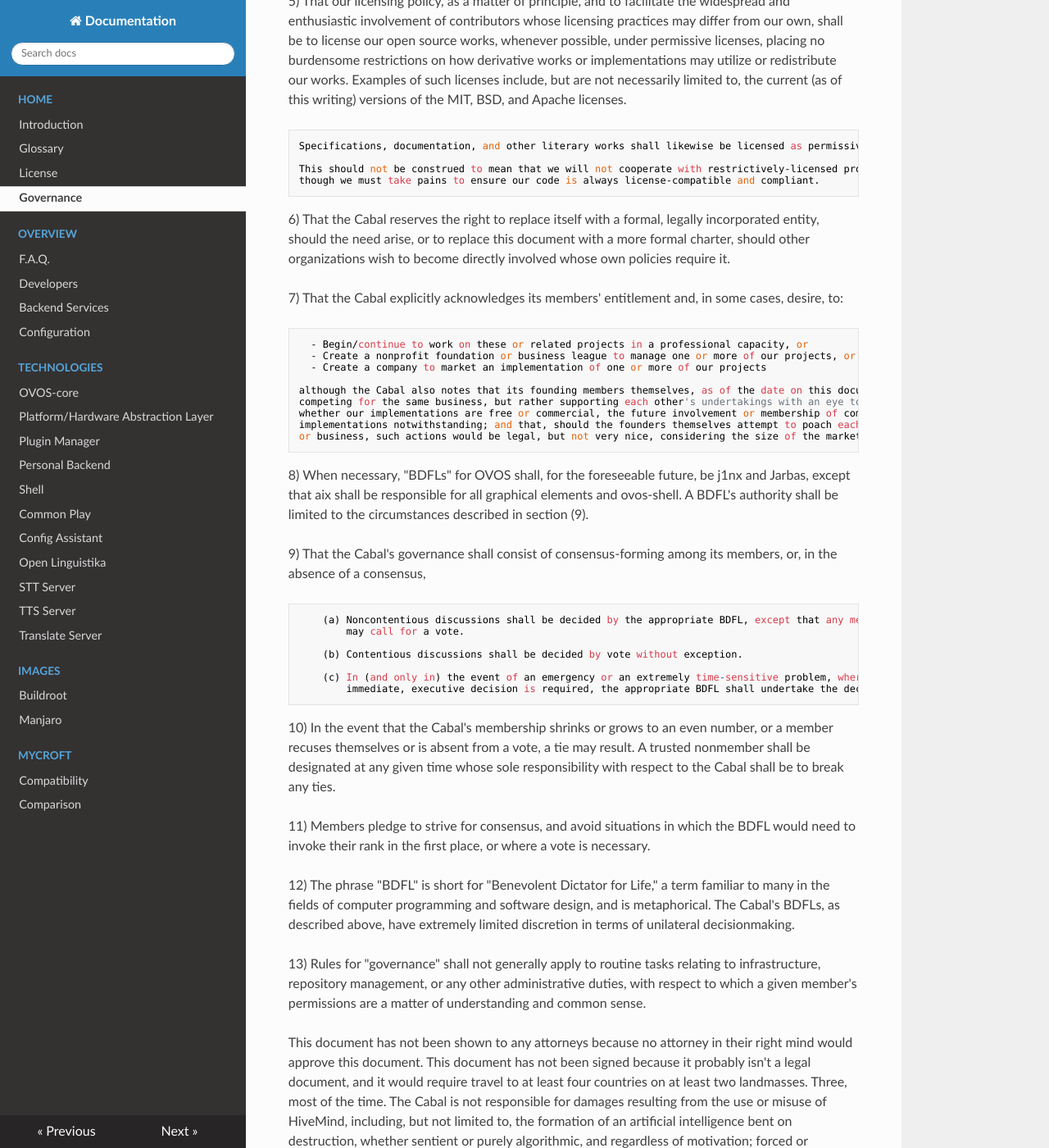
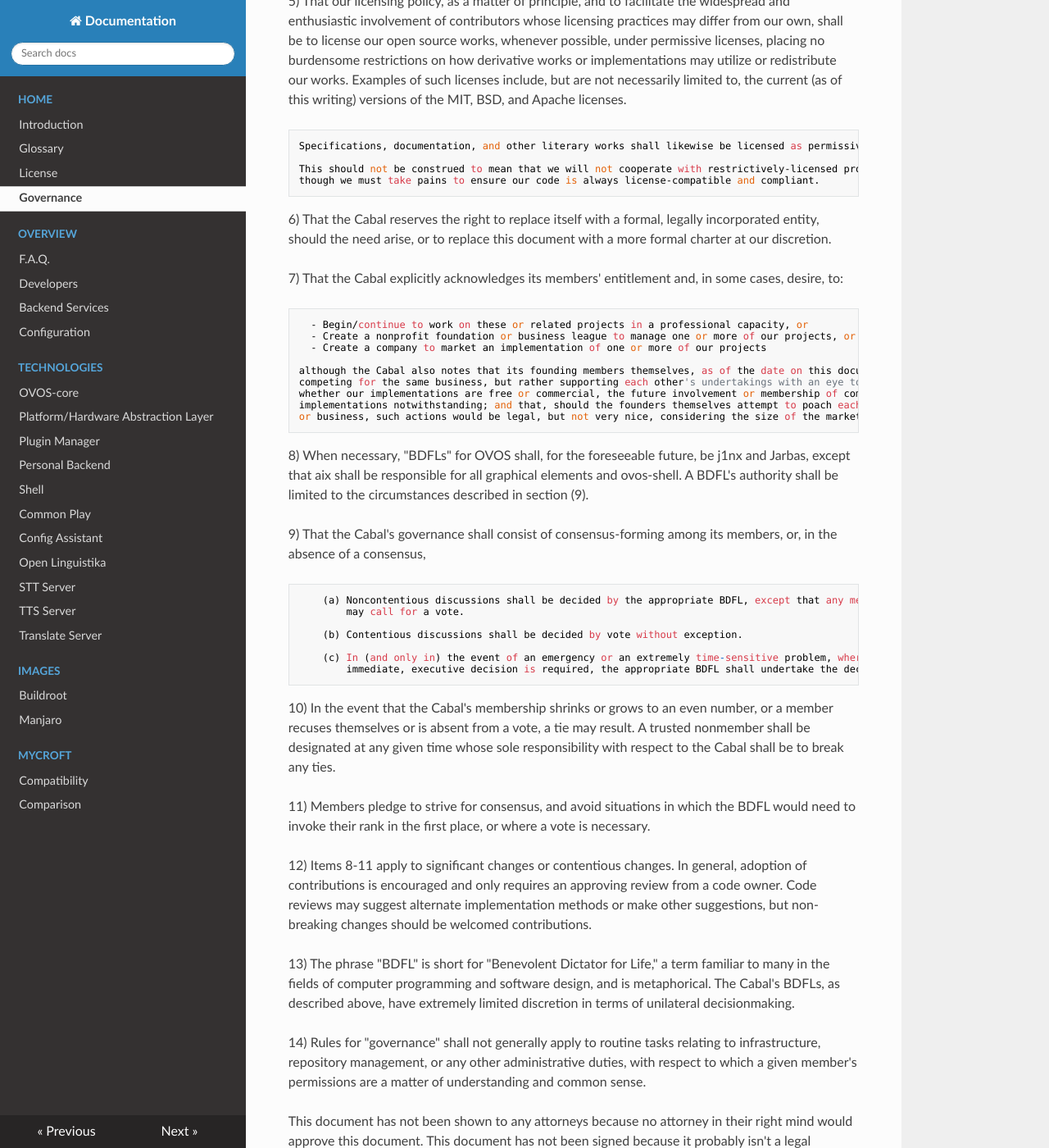
Before and after one commit to OpenVoiceOS/community-docs, an MkDocs documentation site: the page built from docs/governance.md, in a window 1280 px wide and 1400 px high, scrolled down 1013 px. Shown: the whole window at 82% size. Built offline with MkDocs 1.6.1, drawn with Linux system fonts in a browser that asks for light colours; nearby versions of some CDN libraries; some of the changed text lies outside the part shown.

Commit message:
Proposed updates (#9)
* Proposed updates

* update index

Co-authored-by: JarbasAI <33701864+JarbasAl@users.noreply.github.com>

```diff
--- a/docs/governance.md
+++ b/docs/governance.md
@@ -48,8 +49,7 @@
     though we must take pains to ensure our code is always license-compatible and compliant.
 
 6)  That the Cabal reserves the right to replace itself with a formal, legally incorporated entity, should the
-    need arise, or to replace this document with a more formal charter, should other organizations wish
-    to become directly involved whose own policies require it.
+    need arise, or to replace this document with a more formal charter at our discretion.
 
 7)  That the Cabal explicitly acknowledges its members' entitlement and, in some cases, desire, to:
 
@@ -83,11 +83,15 @@
 11) Members pledge to strive for consensus, and avoid situations in which the BDFL would need to invoke
     their rank in the first place, or where a vote is necessary.
 
-12) The phrase "BDFL" is short for "Benevolent Dictator for Life," a term familiar to many in the fields of
+12) Items 8-11 apply to significant changes or contentious changes. In general, adoption of contributions is encouraged and
+    only requires an approving review from a code owner. Code reviews may suggest alternate implementation methods or make other
+    suggestions, but non-breaking changes should be welcomed contributions.
+
+13) The phrase "BDFL" is short for "Benevolent Dictator for Life," a term familiar to many in the fields of
     computer programming and software design, and is metaphorical. The Cabal's BDFLs, as described above, have
     extremely limited discretion in terms of unilateral decisionmaking.
 
-13) Rules for "governance" shall not generally apply to routine tasks relating to infrastructure, repository
+14) Rules for "governance" shall not generally apply to routine tasks relating to infrastructure, repository
     management, or any other administrative duties, with respect to which a given member's permissions are a
     matter of understanding and common sense.
 
```
Also changed, not shown: other parts of docs/governance.md (+3 -2 lines).
